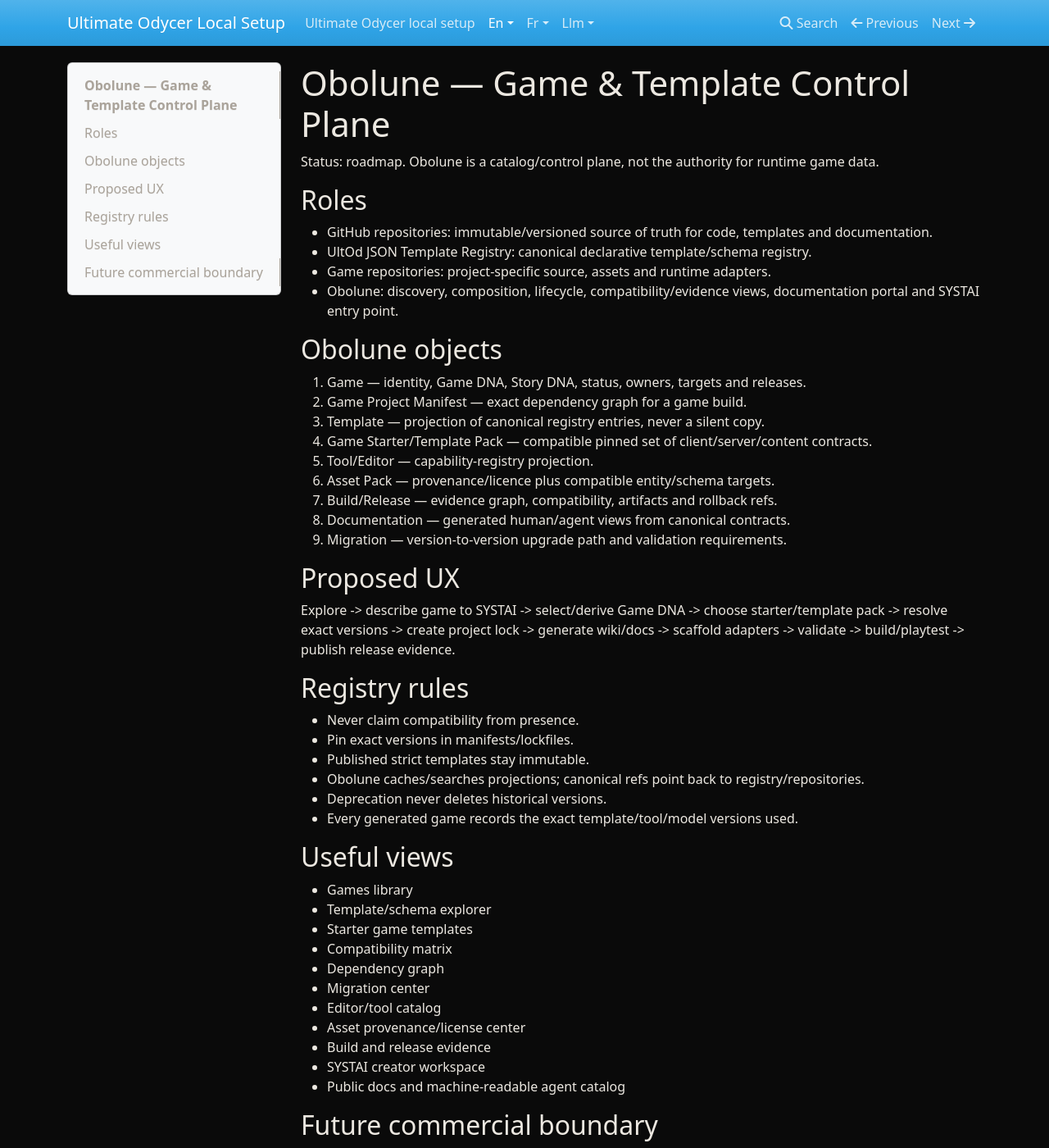
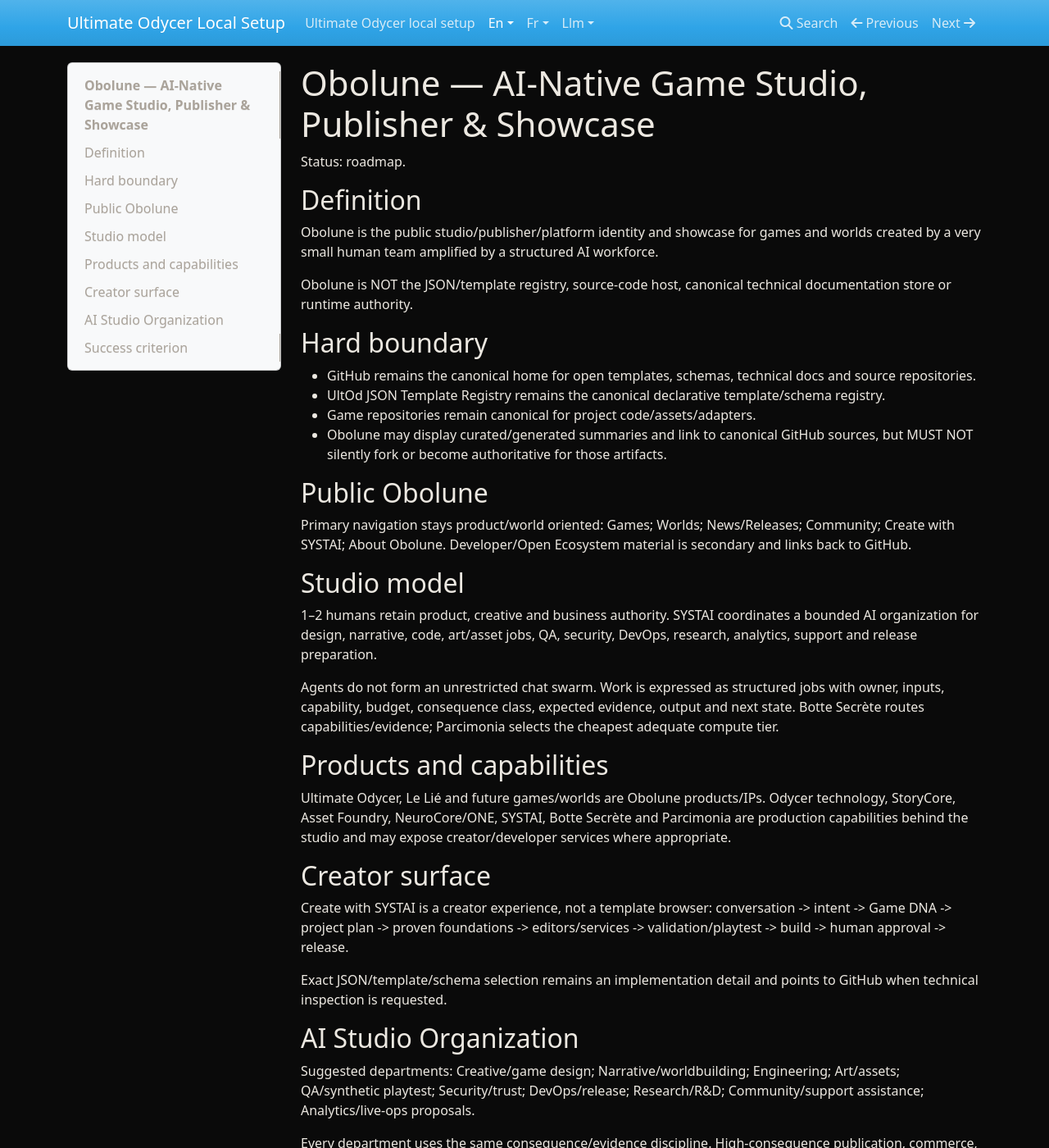
Before and after one commit to zedarvates/ultimate-odycer-docs, an MkDocs documentation site: the page built from docs/en/roadmap/obolune-control-plane.md, in a window 1280 px wide and 1400 px high. Shown: the whole window at 82% size. Built offline with MkDocs 1.6.1, drawn with Linux system fonts in a browser that asks for light colours; some of the changed text lies outside the part shown.

Commit message:
docs: refocus Obolune on studio publisher and showcase

```diff
--- a/docs/en/roadmap/obolune-control-plane.md
+++ b/docs/en/roadmap/obolune-control-plane.md
@@ -1,47 +1,40 @@
-# Obolune — Game & Template Control Plane
+# Obolune — AI-Native Game Studio, Publisher & Showcase
 
-Status: roadmap. Obolune is a catalog/control plane, not the authority for runtime game data.
+Status: roadmap.
 
-## Roles
-- GitHub repositories: immutable/versioned source of truth for code, templates and documentation.
-- UltOd JSON Template Registry: canonical declarative template/schema registry.
-- Game repositories: project-specific source, assets and runtime adapters.
-- Obolune: discovery, composition, lifecycle, compatibility/evidence views, documentation portal and SYSTAI entry point.
+## Definition
+Obolune is the public studio/publisher/platform identity and showcase for games and worlds created by a very small human team amplified by a structured AI workforce.
 
-## Obolune objects
-1. Game — identity, Game DNA, Story DNA, status, owners, targets and releases.
-2. Game Project Manifest — exact dependency graph for a game build.
-3. Template — projection of canonical registry entries, never a silent copy.
-4. Game Starter/Template Pack — compatible pinned set of client/server/content contracts.
-5. Tool/Editor — capability-registry projection.
-6. Asset Pack — provenance/licence plus compatible entity/schema targets.
-7. Build/Release — evidence graph, compatibility, artifacts and rollback refs.
-8. Documentation — generated human/agent views from canonical contracts.
-9. Migration — version-to-version upgrade path and validation requirements.
+Obolune is NOT the JSON/template registry, source-code host, canonical technical documentation store or runtime authority.
 
-## Proposed UX
-Explore -> describe game to SYSTAI -> select/derive Game DNA -> choose starter/template pack -> resolve exact versions -> create project lock -> generate wiki/docs -> scaffold adapters -> validate -> build/playtest -> publish release evidence.
+## Hard boundary
+- GitHub remains the canonical home for open templates, schemas, technical docs and source repositories.
+- UltOd JSON Template Registry remains the canonical declarative template/schema registry.
+- Game repositories remain canonical for project code/assets/adapters.
+- Obolune may display curated/generated summaries and link to canonical GitHub sources, but MUST NOT silently fork or become authoritative for those artifacts.
 
-## Registry rules
-- Never claim compatibility from presence.
-- Pin exact versions in manifests/lockfiles.
-- Published strict templates stay immutable.
-- Obolune caches/searches projections; canonical refs point back to registry/repositories.
-- Deprecation never deletes historical versions.
-- Every generated game records the exact template/tool/model versions used.
+## Public Obolune
+Primary navigation stays product/world oriented: Games; Worlds; News/Releases; Community; Create with SYSTAI; About Obolune.
+Developer/Open Ecosystem material is secondary and links back to GitHub.
 
-## Useful views
-- Games library
-- Template/schema explorer
-- Starter game templates
-- Compatibility matrix
-- Dependency graph
-- Migration center
-- Editor/tool catalog
-- Asset provenance/license center
-- Build and release evidence
-- SYSTAI creator workspace
-- Public docs and machine-readable agent catalog
+## Studio model
+1–2 humans retain product, creative and business authority. SYSTAI coordinates a bounded AI organization for design, narrative, code, art/asset jobs, QA, security, DevOps, research, analytics, support and release preparation.
 
-## Future commercial boundary
-Marketplace/distribution can be added as an adapter. Entitlements, pricing and payment are separate from the technical registry so the ecosystem remains usable without one marketplace provider.
+Agents do not form an unrestricted chat swarm. Work is expressed as structured jobs with owner, inputs, capability, budget, consequence class, expected evidence, output and next state. Botte Secrète routes capabilities/evidence; Parcimonia selects the cheapest adequate compute tier.
+
+## Products and capabilities
+Ultimate Odycer, Le Lié and future games/worlds are Obolune products/IPs. Odycer technology, StoryCore, Asset Foundry, NeuroCore/ONE, SYSTAI, Botte Secrète and Parcimonia are production capabilities behind the studio and may expose creator/developer services where appropriate.
+
+## Creator surface
+Create with SYSTAI is a creator experience, not a template browser:
+conversation -> intent -> Game DNA -> project plan -> proven foundations -> editors/services -> validation/playtest -> build -> human approval -> release.
+
+Exact JSON/template/schema selection remains an implementation detail and points to GitHub when technical inspection is requested.
+
+## AI Studio Organization
+Suggested departments: Creative/game design; Narrative/worldbuilding; Engineering; Art/assets; QA/synthetic playtest; Security/trust; DevOps/release; Research/R&D; Community/support assistance; Analytics/live-ops proposals.
+
+Every department uses the same consequence/evidence discipline. High-consequence publication, commerce, account/admin and production mutations remain approval-gated.
+
+## Success criterion
+A visitor understands games and worlds first. A creator understands what can be created. A developer can follow canonical GitHub links. Obolune must never feel like a JSON registry with a marketing skin.
```
